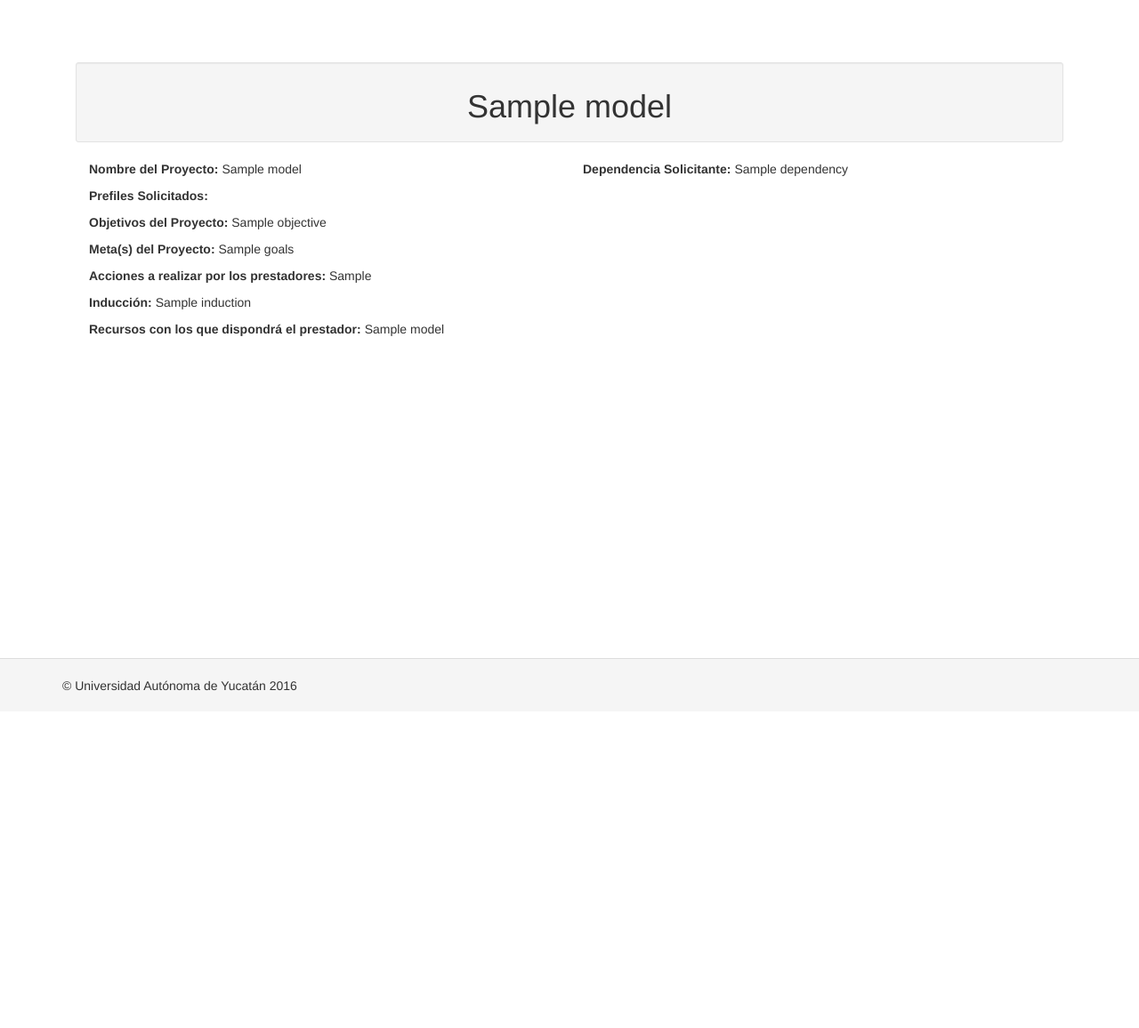
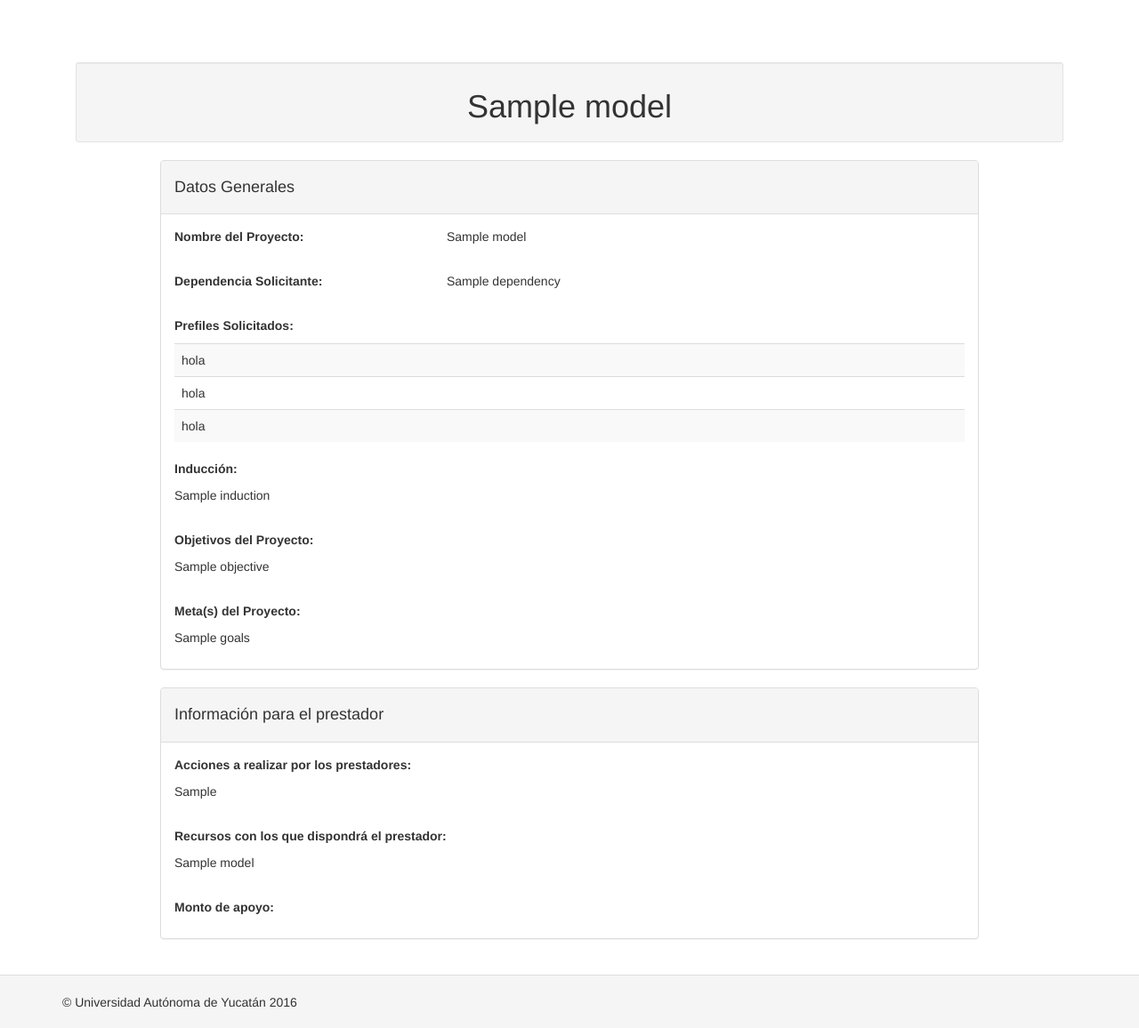
Before and after one commit to RomarioLopezC/RobotSS, a Yii app: template views/project/view.php in a window 1280 px wide. Shown: the whole page at 89% size. Before the commit the page ends 777 px from the top, so only its background shows below. Run offline with PHP 8.4 and a stand-in for Yii, Linux system fonts and the light colour scheme; the template is opened without the code that fills it: most values are stand-ins (such as "Sample title", 1, 10 or a date in 2020); data that the repository does not hold is empty; some libraries are stand-ins or nearby versions.

Commit message:
Se esta cambiando el codigo en base al diseño RF6-3

```diff
--- a/config/web.php
+++ b/config/web.php
@@ -29,6 +29,12 @@ $config = [
         ]
     ],
         'components' => [
+            'formatter' => [
+                'dateFormat' => 'dd.MM.yyyy',
+                'decimalSeparator' => ',',
+                'thousandSeparator' => ' ',
+                'currencyCode' => '$',
+            ],
             'view' => [
                 'theme' => [
                     'pathMap' => [
--- a/views/project/view.php
+++ b/views/project/view.php
@@ -22,91 +22,199 @@ $this->params['breadcrumbs'][] = $this->title;
         <h1><?= Html::encode($this->title) ?></h1>
     </div>
     <?php
-    foreach(Yii::$app->getSession()->getAllFlashes() as $key => $message) {
+    foreach (Yii::$app->getSession()->getAllFlashes() as $key => $message) {
         echo Alert::widget([
             'options' => [
-                'class' => 'alert-'.$key,
+                'class' => 'alert-' . $key,
             ],
             'body' => $message,
         ]);
     }
     ?>
-    <div class="container-fluid">
 
     <div class="row">
-        <div class="col-lg-6">
-            <p><b>Nombre del Proyecto: </b> <?= $model->name ?></p>
+        <div class="col-lg-10 col-lg-offset-1">
+            <div class="panel panel-default">
+
+                <div class="panel-heading">
+                    <h4>Datos Generales</h4>
+                </div>
+
+                <div class="panel-body">
+
+                    <div class="row">
+                        <div class="col-lg-4">
+                            <p><b>Nombre del Proyecto: </b></p>
                         </div>
 
                         <div class="col-lg-6">
-            <p><b>Dependencia Solicitante: </b> <?= $model->dependency ?></p>
+                            <p><?= $model->name ?></p>
+                        </div>
+                    </div>
+
+                    <br>
+
+                    <div class="row">
+                        <div class="col-lg-4">
+                            <p><b>Dependencia Solicitante: </b> </p>
+                        </div>
+
+                        <div class="col-lg-6">
+                            <p><?= $model->dependency ?></p>
+                        </div>
+                    </div>
+
+                    <br>
+
+                    <div class="row">
+                        <div class="col-lg-12">
+                            <p><b>Prefiles Solicitados: </b>  </p>
+
+
                         </div>
                     </div>
 
                     <div class="row">
                         <div class="col-lg-12">
-            <p><b>Prefiles Solicitados: </b></p>
+                            <table class="table table-striped">
+
+                                <tbody>
+                                    <tr>
+                                        <td>hola</td>
+                                    </tr>
+                                    <tr>
+                                        <td>hola</td>
+                                    </tr>
+                                    <tr>
+                                        <td>hola</td>
+                                    </tr>
+                                </tbody>
+                            </table>
+                        </div>
+
+                    </div>
+
+                    <div class="row">
+                        <div class="col-lg-12">
+                            <p><b>Inducción: </b></p>
                         </div>
                     </div>
 
                     <div class="row">
                         <div class="col-lg-12">
-            <p><b>Objetivos del Proyecto: </b> <?= $model->objective ?> </p>
+                            <p><?= $model->induction ?> </p>
+                        </div>
+                    </div>
+
+                    <br>
+
+                    <div class="row">
+                        <div class="col-lg-12">
+                            <p><b>Objetivos del Proyecto: </b></p>
                         </div>
                     </div>
 
                     <div class="row">
                         <div class="col-lg-12">
-            <p><b>Meta(s) del Proyecto: </b> <?= $model->goals ?> </p>
+                            <p><?= $model->objective ?> </p>
+                        </div>
+                    </div>
+
+                    <br>
+
+                    <div class="row">
+                        <div class="col-lg-12">
+                            <p><b>Meta(s) del Proyecto: </b></p>
                         </div>
                     </div>
 
                     <div class="row">
                         <div class="col-lg-12">
-            <p><b>Acciones a realizar por los prestadores: </b> <?= $model->actions_by_students ?> </p>
+                            <p><?= $model->goals ?> </p>
+                        </div>
+                    </div>
+
+                </div>
+            </div>
+
+            <div class="panel panel-default">
+
+                <div class="panel-heading">
+                    <h4>Información para el prestador</h4>
+                </div>
+
+                <div class="panel-body">
+
+                    <div class="row">
+                        <div class="col-lg-12">
+                            <p><b>Acciones a realizar por los prestadores: </b></p>
                         </div>
                     </div>
 
                     <div class="row">
                         <div class="col-lg-12">
-            <p><b>Inducción: </b> <?= $model->induction ?> </p>
+                            <p><?= $model->actions_by_students ?> </p>
+                        </div>
+                    </div>
+
+                    <br>
+
+                    <div class="row">
+                        <div class="col-lg-12">
+                            <p><b>Recursos con los que dispondrá el prestador: </b> </p>
                         </div>
                     </div>
 
                     <div class="row">
                         <div class="col-lg-12">
-            <p><b>Recursos con los que dispondrá el prestador: </b> <?= $model->economic_support ?> </p>
+                            <p><?= $model->economic_support ?> </p>
                         </div>
                     </div>
 
+                    <br>
 
-    <?php if(Yii::$app->user->can('student')){
+                    <div class="row">
+                        <div class="col-lg-4">
+                            <p><b>Monto de apoyo: </b></p>
+                        </div>
+
+                        <div class="col-lg-6">
+                            <p><?= Yii::$app->formatter->asCurrency($model->ammount) ?></p>
+                        </div>
+                    </div>
+
+                </div>
+            </div>
+
+                    <?php if (Yii::$app->user->can('student')) {
                         $vacancy = ProjectVacancy::find()
-            ->where("project_id=" .$model->id)
+                            ->where("project_id=" . $model->id)
                             ->one();
                         //$vacancyValue=ArrayHelper::getColumn($vacancy, 'vacancy')[0];
-        $vacancyValue=$vacancy->vacancy;
-        if($vacancyValue>0) {
+                        $vacancyValue = $vacancy->vacancy;
+                        if ($vacancyValue > 0) {
                             $user = User::find()
-                ->where("id=" .Yii::$app->user->id)
+                                ->where("id=" . Yii::$app->user->id)
                                 ->one();
-            $user_id=$user->id;
+                            $user_id = $user->id;
                             $student = Student::find()
-                ->where("user_id=" .$user_id)
+                                ->where("user_id=" . $user_id)
                                 ->one();
-            $student_id=$student->id;
-            if(Registration::find()->where(['student_id' => $student_id])->one()) {
+                            $student_id = $student->id;
+                            if (Registration::find()->where(['student_id' => $student_id])->one()) {
                                 echo Html::a('Pre-registrarse al proyecto', ['preregister', 'id' => $model->id], ['class' => 'btn btn-success pull-right', 'disabled' => 'disabled']);
-            }else{
+                            } else {
                                 echo Html::a('Pre-registrarse al proyecto', ['preregister', 'id' => $model->id], ['class' => 'btn btn-success pull-right']);
                             }
 
-            }else{
+                        } else {
                             echo Html::a('Pre-registrarse al proyecto', ['preregister', 'id' => $model->id], ['class' => 'btn btn-success pull-right', 'disabled' => 'disabled']);
                         }
                     } ?>
 
 
+
+        </div>
     </div>
 
 </div>
```
Lines whose indentation alone changed are shown as unchanged.
